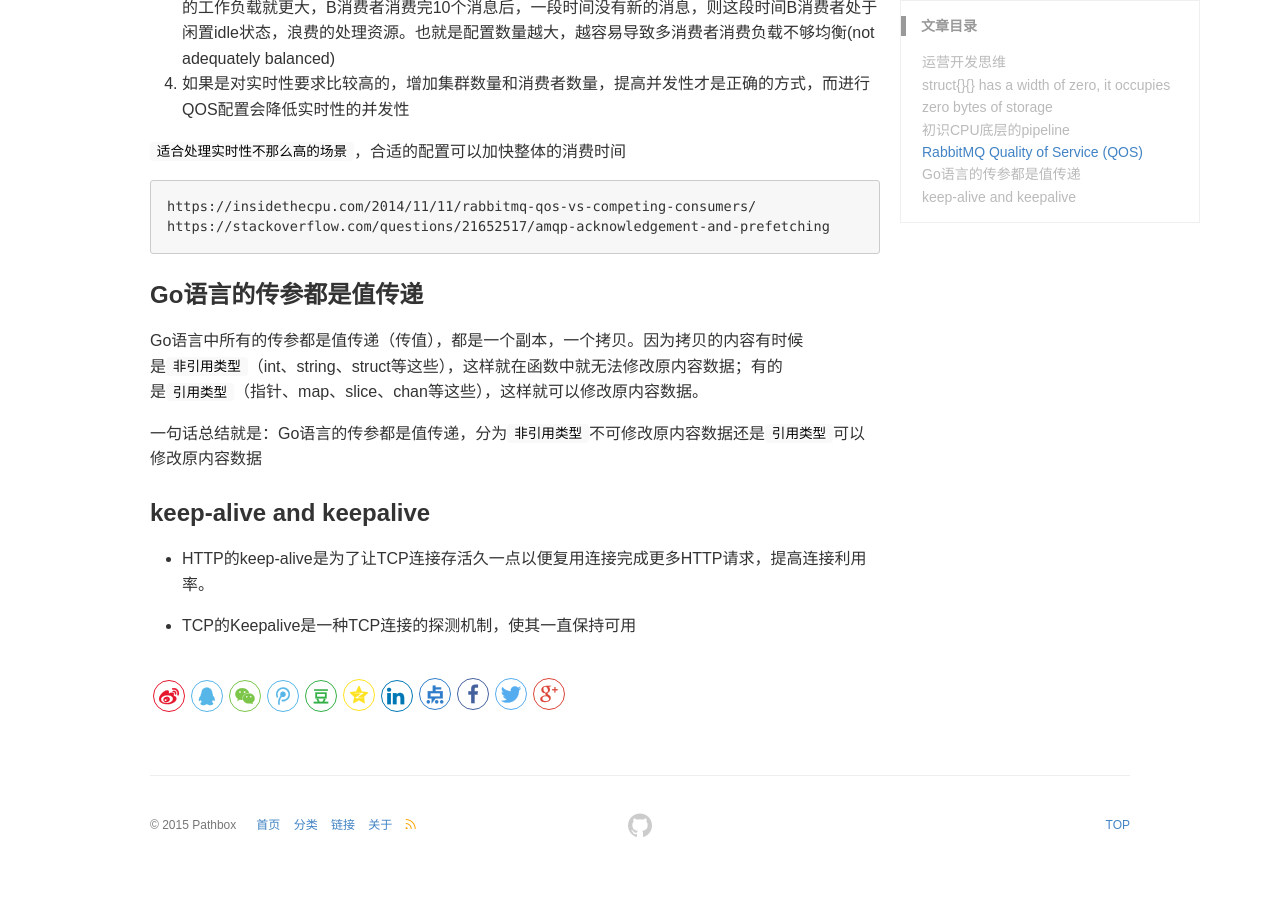
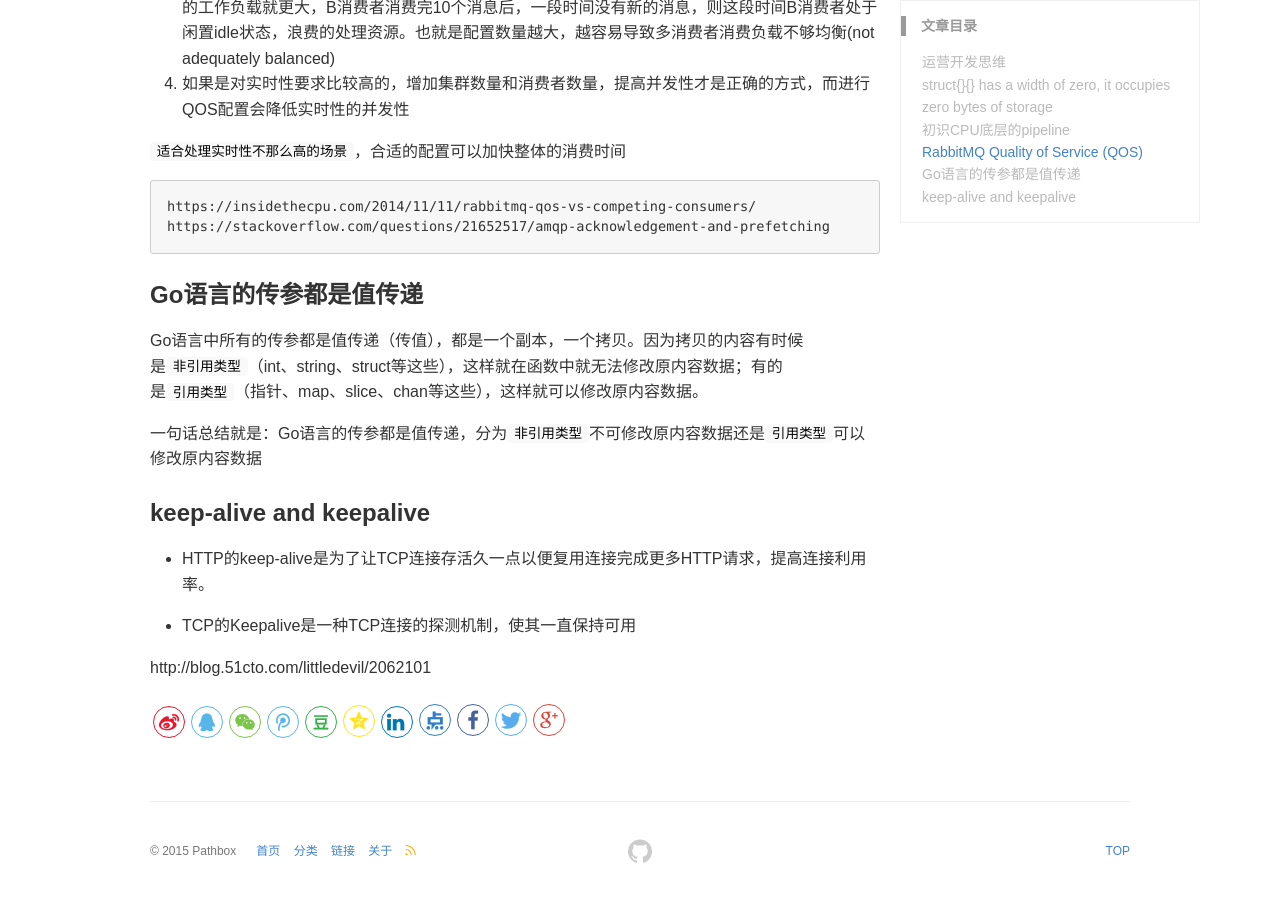
Before and after one commit to pathbox/pathbox.github.io, a Jekyll site: the page built from _posts/2018-07-04-work-summary-in-UCloud-18.md, in a window 1280 px wide and 900 px high, scrolled down 2510 px. Built offline with Jekyll 4.4.1, drawn with Linux system fonts in a browser that asks for light colours; before the commit the page ends 3384 px from its top, so only the background shows below that; some of the changed lines change nothing that is shown.

Commit message:
keep-alive and keepalive

```diff
--- a/_posts/2018-07-04-work-summary-in-UCloud-18.md
+++ b/_posts/2018-07-04-work-summary-in-UCloud-18.md
@@ -110,3 +110,5 @@ Go语言中所有的传参都是值传递（传值），都是一个副本，一
 - HTTP的keep-alive是为了让TCP连接存活久一点以便复用连接完成更多HTTP请求，提高连接利用率。
 
 - TCP的Keepalive是一种TCP连接的探测机制，使其一直保持可用
+
+http://blog.51cto.com/littledevil/2062101
```
